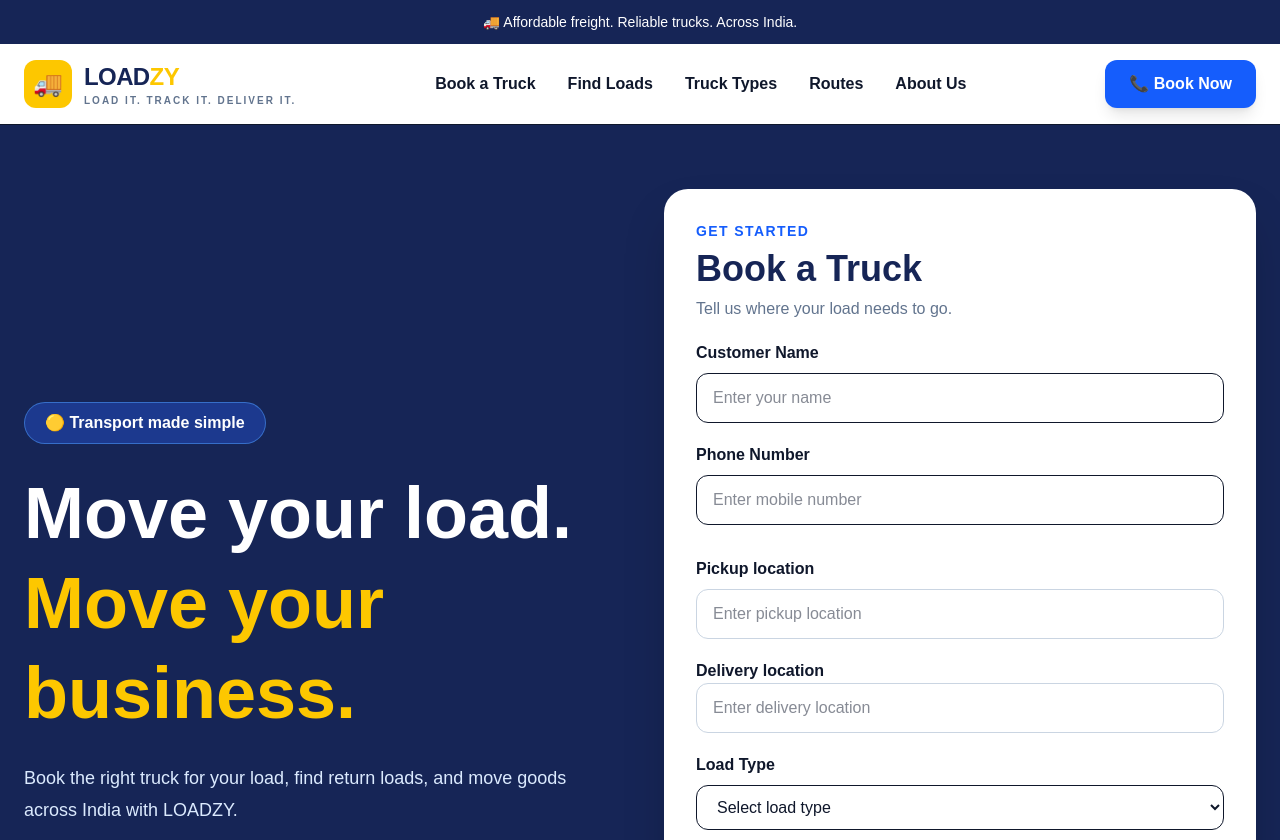
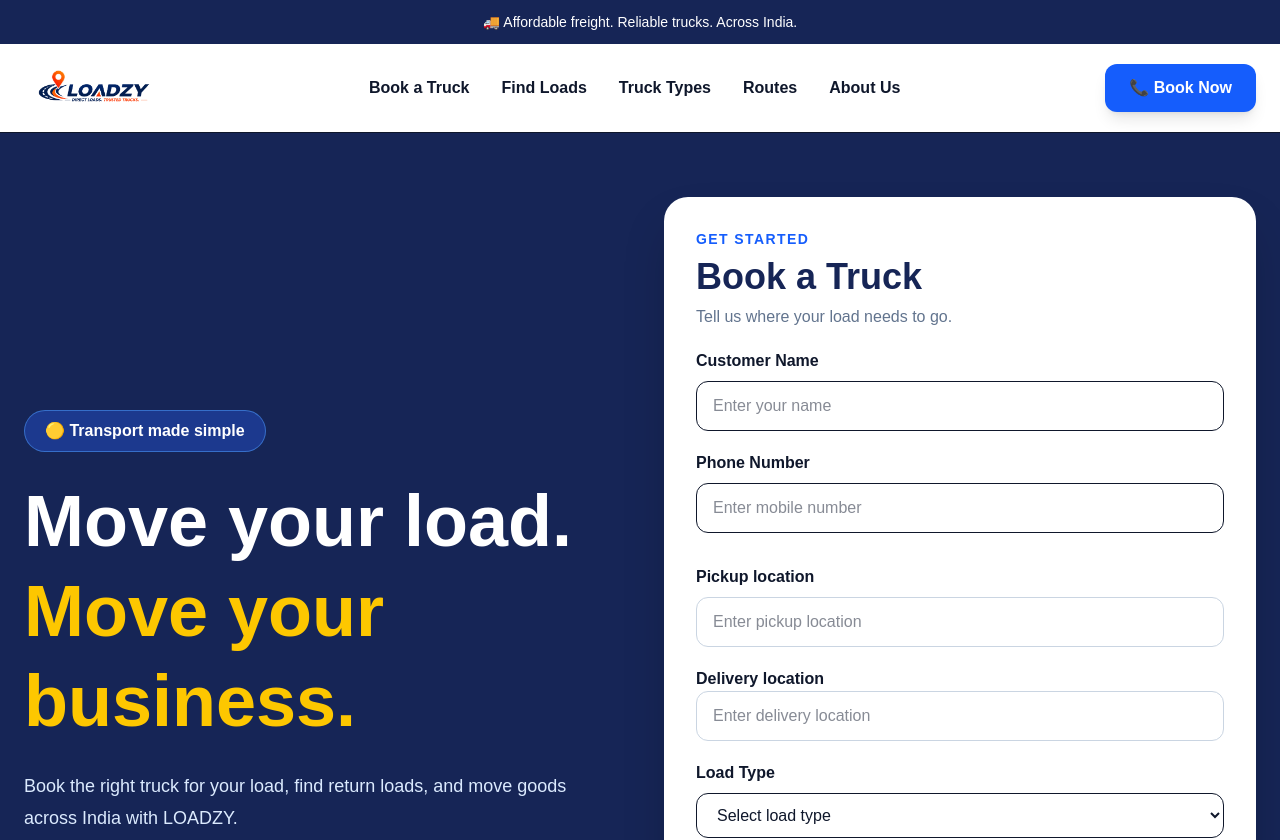
Before and after one commit to haleemablog-del/loadzy, a Next.js app: page / in a window 1280 px wide. Shown: the top 840 px of the page. Built offline with nearby package versions, Linux system fonts and the light colour scheme.

Commit message:
Fix production build

```diff
--- a/app/page.tsx
+++ b/app/page.tsx
@@ -97,21 +97,13 @@ setMessage("✅ Booking details are ready. Opening WhatsApp...");
       <nav className="border-b bg-white">
         <div className="mx-auto flex max-w-7xl items-center justify-between px-6 py-4">
 
-          <div className="flex items-center gap-3">
-            <div className="flex h-12 w-12 items-center justify-center rounded-xl bg-yellow-400 text-2xl">
-              🚚
-            </div>
-
-            <div>
-              <div className="text-2xl font-black tracking-tight text-blue-950">
-                LOAD<span className="text-yellow-400">ZY</span>
-              </div>
-
-              <div className="text-[10px] font-semibold tracking-[0.2em] text-slate-500">
-                LOAD IT. TRACK IT. DELIVER IT.
-              </div>
-            </div>
-          </div>
+          <div className="flex items-center">
+  <img
+    src="/loadzy-logo.png"
+    alt="LOADZY"
+    className="h-14 w-auto max-w-[220px] object-contain"
+  />
+</div>
 
           <div className="hidden gap-8 font-semibold md:flex">
             <a href="#book" className="hover:text-blue-600">
```
Also changed, not shown: public/loadzy-logo.png (added).
